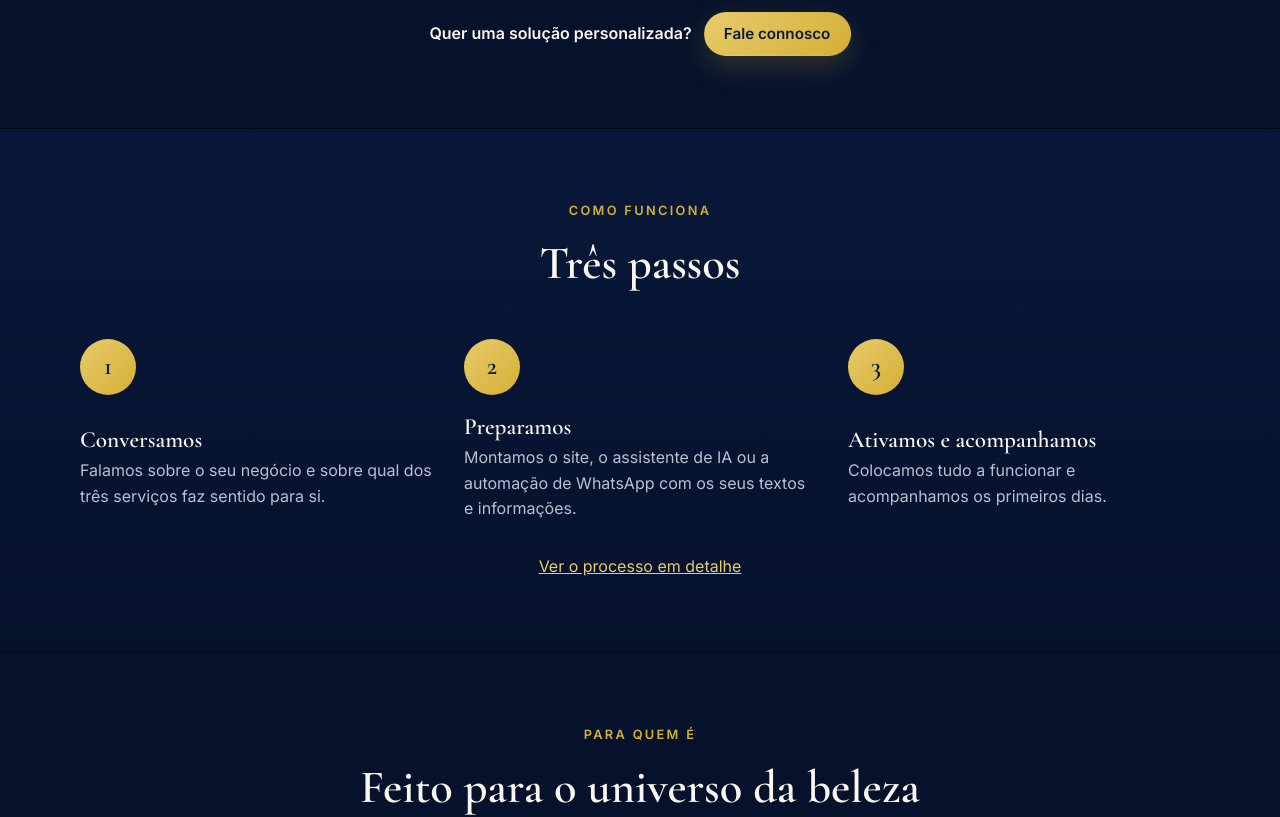
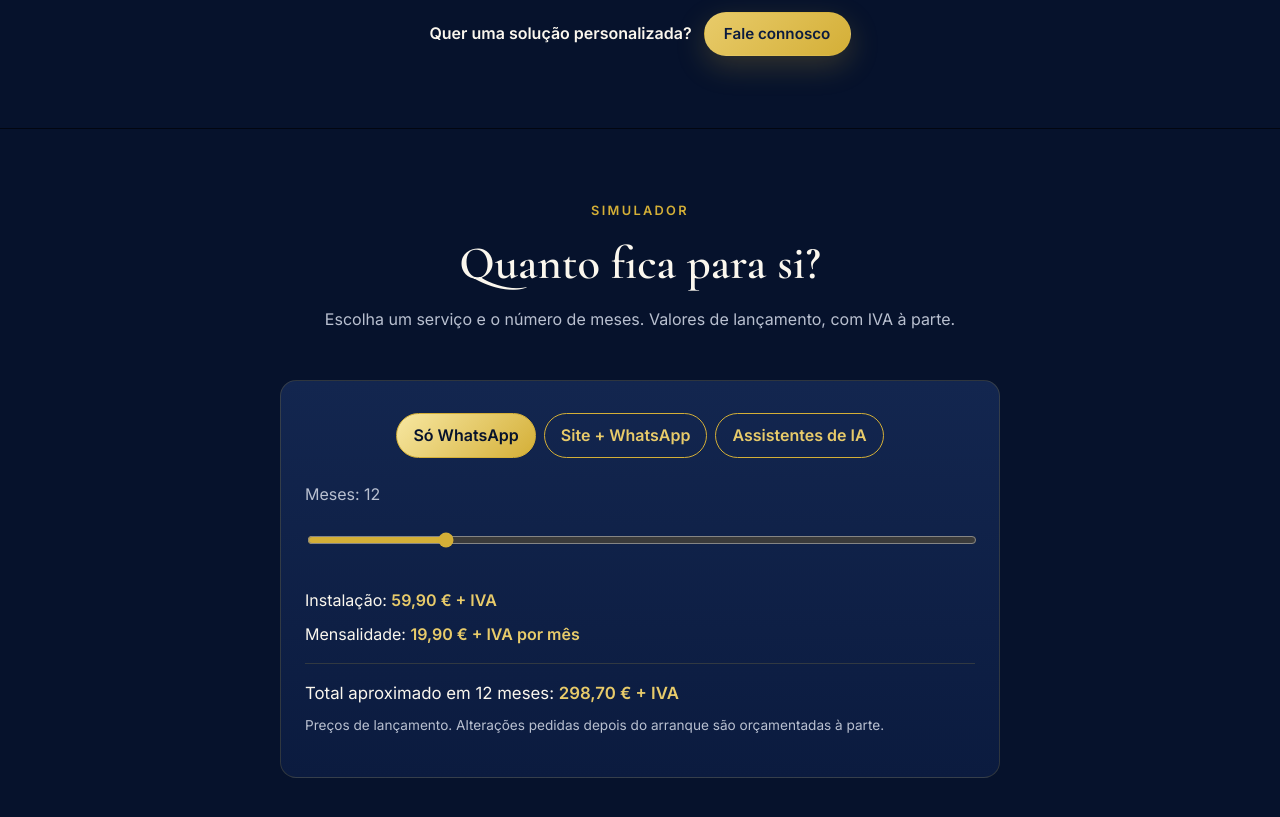
Before and after one commit to olivarlume/olivar-lume-site, a plain HTML site: page index.html in a window 1280 px wide. Shown: the part 1820-2637 px from the top of the page. Drawn offline with nearby package versions, Linux system fonts and the light colour scheme.

Commit message:
Adiciona simulador de custo com preços de lançamento e microinterações discretas
- Escolha de serviço com preço e controlo de meses; total calculado no navegador
- Assistentes de IA mostra «Solução personalizada», sem valor inventado
- Ajuste ao toque dos botões, com respeito por movimento reduzido

```diff
--- a/css/style.css
+++ b/css/style.css
@@ -1108,3 +1108,96 @@ main,
 @media (prefers-reduced-motion: reduce) {
   .bubble { animation: none; }
 }
+
+/* Simulador de custo e microinterações discretas */
+
+.sim {
+  max-width: 720px;
+  margin: 0 auto;
+  padding: var(--s4) var(--s3);
+  border-radius: var(--radius);
+  border: 1px solid var(--line);
+  background: linear-gradient(180deg, var(--navy-700) 0%, var(--navy-800) 100%);
+}
+
+.sim-choices {
+  display: flex;
+  flex-wrap: wrap;
+  gap: var(--s1);
+  justify-content: center;
+  margin-bottom: var(--s3);
+}
+
+.sim-opt {
+  min-height: 44px;
+  padding: 0.55rem 1rem;
+  border-radius: 999px;
+  border: 1px solid var(--gold);
+  background: transparent;
+  color: var(--gold-hi);
+  font: inherit;
+  font-weight: 600;
+  cursor: pointer;
+  transition: background 0.2s ease, color 0.2s ease, transform 0.15s ease;
+}
+
+.sim-opt:hover,
+.sim-opt:focus-visible {
+  background: rgba(212, 175, 55, 0.15);
+}
+
+.sim-opt[aria-checked="true"] {
+  background: linear-gradient(135deg, #F7E7A1, #D4AF37);
+  color: var(--navy-900);
+}
+
+.sim-opt:active,
+.btn:active {
+  transform: scale(0.98);
+}
+
+.sim-range {
+  display: grid;
+  gap: var(--s1);
+  margin-bottom: var(--s3);
+  color: var(--text-soft);
+}
+
+.sim-range input {
+  width: 100%;
+  accent-color: var(--gold);
+  min-height: 44px;
+}
+
+.sim-result p {
+  margin: 0 0 var(--s1);
+  color: var(--warm-white);
+}
+
+.sim-result strong {
+  color: var(--gold-hi);
+  font-weight: 700;
+}
+
+.sim-total {
+  margin-top: var(--s2) !important;
+  padding-top: var(--s2);
+  border-top: 1px solid var(--line);
+  font-size: 1.05rem;
+}
+
+.sim-result .note {
+  color: var(--text-soft);
+  font-size: 0.85rem;
+}
+
+@media (prefers-reduced-motion: reduce) {
+  .sim-opt,
+  .btn {
+    transition: none;
+  }
+  .sim-opt:active,
+  .btn:active {
+    transform: none;
+  }
+}
--- a/index.html
+++ b/index.html
@@ -128,6 +128,33 @@
       </div>
     </section>
 
+    <section class="section" id="simulador">
+      <div class="container">
+        <div class="section-head reveal">
+          <span class="eyebrow">Simulador</span>
+          <h2>Quanto fica para si?</h2>
+          <p>Escolha um serviço e o número de meses. Valores de lançamento, com IVA à parte.</p>
+        </div>
+        <div class="sim reveal">
+          <div class="sim-choices" role="radiogroup" aria-label="Escolha um serviço">
+            <button type="button" class="sim-opt" role="radio" aria-checked="true" data-id="whatsapp">Só WhatsApp</button>
+            <button type="button" class="sim-opt" role="radio" aria-checked="false" data-id="sites">Site + WhatsApp</button>
+            <button type="button" class="sim-opt" role="radio" aria-checked="false" data-id="assistentes">Assistentes de IA</button>
+          </div>
+          <label class="sim-range" for="sim-range">
+            <span>Meses: <output id="sim-meses" for="sim-range">12</output></span>
+            <input type="range" id="sim-range" min="6" max="36" step="6" value="12">
+          </label>
+          <div class="sim-result" aria-live="polite">
+            <p>Instalação: <strong id="sim-inst"></strong></p>
+            <p>Mensalidade: <strong id="sim-mens"></strong></p>
+            <p class="sim-total" id="sim-total"></p>
+            <p class="note">Preços de lançamento. Alterações pedidas depois do arranque são orçamentadas à parte.</p>
+          </div>
+        </div>
+      </div>
+    </section>
+
     <section class="section section-alt" id="como-funciona">
       <div class="container">
         <div class="section-head reveal">
@@ -246,5 +273,6 @@
   <script src="js/main.js" defer></script>
   <script src="js/effects.js" defer></script>
   <script src="js/demo.js" defer></script>
+  <script src="js/simulador.js" defer></script>
 </body>
 </html>
--- /dev/null
+++ b/js/simulador.js
@@ -0,0 +1,58 @@
+// Simulador de custo com os preços de lançamento aprovados. Só calcula; não guarda nem envia nada.
+(function () {
+  var precos = {
+    whatsapp: { nome: "Só WhatsApp", inst: 59.90, mens: 19.90 },
+    sites: { nome: "Site + WhatsApp", inst: 149.90, mens: 29.90 },
+    assistentes: { nome: "Assistentes de IA", inst: null, mens: null }
+  };
+
+  function eur(v) {
+    return v.toLocaleString("pt-PT", { minimumFractionDigits: 2, maximumFractionDigits: 2 }) + " €";
+  }
+
+  // Devolve o total aproximado para o serviço e o número de meses. Assistentes não tem preço fixo.
+  function calcula(id, meses) {
+    var p = precos[id];
+    if (!p || p.inst === null) return null;
+    return { inst: p.inst, mens: p.mens, total: p.inst + p.mens * meses };
+  }
+
+  window.OlivarSimulador = { calcula: calcula };
+
+  var botoes = document.querySelectorAll(".sim-opt");
+  var range = document.getElementById("sim-range");
+  var out = document.getElementById("sim-meses");
+  if (!botoes.length || !range) return;
+
+  var atual = "whatsapp";
+
+  function atualiza() {
+    var meses = parseInt(range.value, 10);
+    out.textContent = meses;
+    var r = calcula(atual, meses);
+    var inst = document.getElementById("sim-inst");
+    var mens = document.getElementById("sim-mens");
+    var total = document.getElementById("sim-total");
+    if (!r) {
+      inst.textContent = "Solução personalizada";
+      mens.textContent = "A definir";
+      total.textContent = "Orçamento após uma conversa sobre o seu negócio.";
+      return;
+    }
+    inst.textContent = eur(r.inst) + " + IVA";
+    mens.textContent = eur(r.mens) + " + IVA por mês";
+    total.innerHTML = "Total aproximado em " + meses + " meses: <strong>" + eur(r.total) + " + IVA</strong>";
+  }
+
+  botoes.forEach(function (b) {
+    b.addEventListener("click", function () {
+      atual = b.getAttribute("data-id");
+      botoes.forEach(function (x) {
+        x.setAttribute("aria-checked", x === b ? "true" : "false");
+      });
+      atualiza();
+    });
+  });
+  range.addEventListener("input", atualiza);
+  atualiza();
+})();
```
